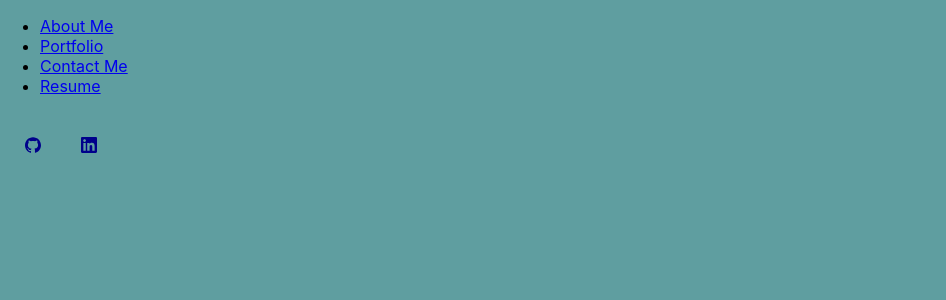
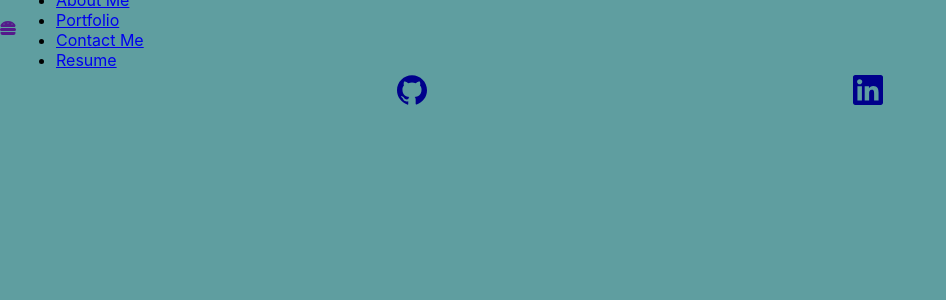
Before and after one commit to JordanLaczkowski/Portfolio-2, a React (Create React App) app: page /resume in a window 1280 px wide. Shown: the top 300 px of the page, without its empty margins (0-946 px from the left). Built offline with nearby package versions, Linux system fonts and the light colour scheme.

Commit message:
fixed aboutme and contact me to correctly navigate

```diff
--- a/src/App.js
+++ b/src/App.js
@@ -14,7 +14,8 @@ function App() {
         <NavBar />
         <Routes>
           <Route path="/" element={<AboutMe />} />
-          <Route path="/contact" element={<ContactMe />} />
+          <Route path="/aboutme" element={<AboutMe />} />
+          <Route path="/contactme" element={<ContactMe />} />
           <Route path="/portfolio" element={<Portfolio />} />
           {/* <Route path="/resume" element={<Resume />} /> */}
         </Routes>
--- a/src/Components/Footer/Footer.css
+++ b/src/Components/Footer/Footer.css
@@ -3,17 +3,24 @@
   display: flex;
   flex-direction: row;
   margin: 5px;
-  flex-wrap: wrap;
+  justify-content: space-evenly;
 }
 
 .iconFooter {
   color: darkblue;
-  text-align: center;
-  margin: 20px;
+  width: 100px;
+  height: 30px;
 }
 
 .linkFooter {
   text-decoration: none;
+  margin: 0;
+  padding: 0;
+  padding-top: 10px;
+  text-align: center;
+  width: 100px;
+  text-align: left;
+  border: 0px;
 }
 
 @media screen and (max-width: 768px) {
--- a/src/Components/NavBar/NavBar.js
+++ b/src/Components/NavBar/NavBar.js
@@ -1,11 +1,26 @@
 import "./NavBar.css";
 import { FaHamburger } from "react-icons/fa";
 
-//
+const showLinks = (e) => {
+  e.preventDefault();
+  const link = document.getElementById("linksNav");
+  if (link.style.display === "flex") {
+    link.style.display = "none";
+  } else {
+    link.style.display = "flex";
+  }
+};
 
 export default function NavBar() {
   return (
     <nav className="containerNavBar">
+      <div className="navBar-Container Container">
+        <a href="" className="iconNav" onClick={showLinks}>
+          <FaHamburger />
+        </a>
+        {/* <div>
+        <h1>Jordan Laczkowski</h1>
+      </div> */}
         <ul>
           <li>
             <a className="navBtn" href="/AboutMe">
@@ -28,8 +43,7 @@ export default function NavBar() {
             </a>
           </li>
         </ul>
+      </div>
     </nav>
   );
 }
-
-<h1>Jordan Laczkowski</h1>;
--- a/src/Pages/AboutMe/AboutMe.css
+++ b/src/Pages/AboutMe/AboutMe.css
@@ -1,6 +1,12 @@
 .containerAboutMe {
   display: flex;
   align-items: center;
+  flex-wrap: wrap;
+}
+
+.welcomeBlock {
+  width: 80%;
+  margin-left: 3%;
 }
 
 .reactIcons {
@@ -26,6 +32,14 @@
 .profile {
   border-radius: 100%;
   width: 10%;
+  margin-left: 4%;
+}
+
+.navBar-Container {
+  display: flex;
+  justify-content: space-between;
+  height: 60px;
+  align-items: center;
 }
 
 @media screen and (max-width: 768px) {
--- a/src/Pages/AboutMe/AboutMe.js
+++ b/src/Pages/AboutMe/AboutMe.js
@@ -15,8 +15,13 @@ export default function AboutMe() {
   return (
     <div className="containerAboutMe">
       <img className="profile" src={me} alt="Jordan Laczkowski"></img>
-      <p>Welcome!</p>
-      <p>I am a current student in DU's Full Stack Web Development Bootcamp.</p>
+      <div className="welcomeBlock">
+        <p>Welcome!</p>
+        <p>
+          I am a current student in DU's Full Stack Web Development Bootcamp.
+        </p>
+      </div>
+
       <h2>Technologies and Languages</h2>
       <div className="reactIcons">
         <div className="appIcon">
```
Also changed, not shown: src/Components/NavBar/NavBar.css (+9 -0 lines). Lines whose indentation alone changed are shown as unchanged.
